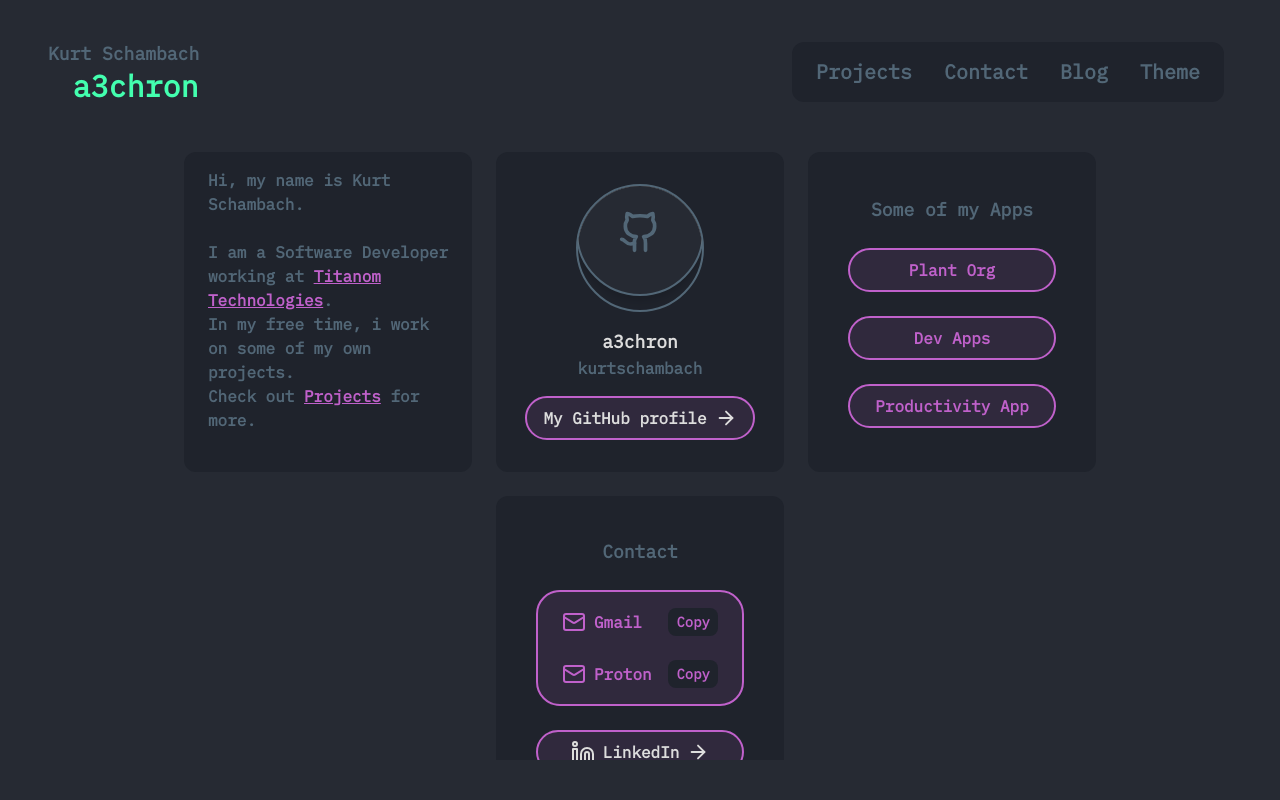
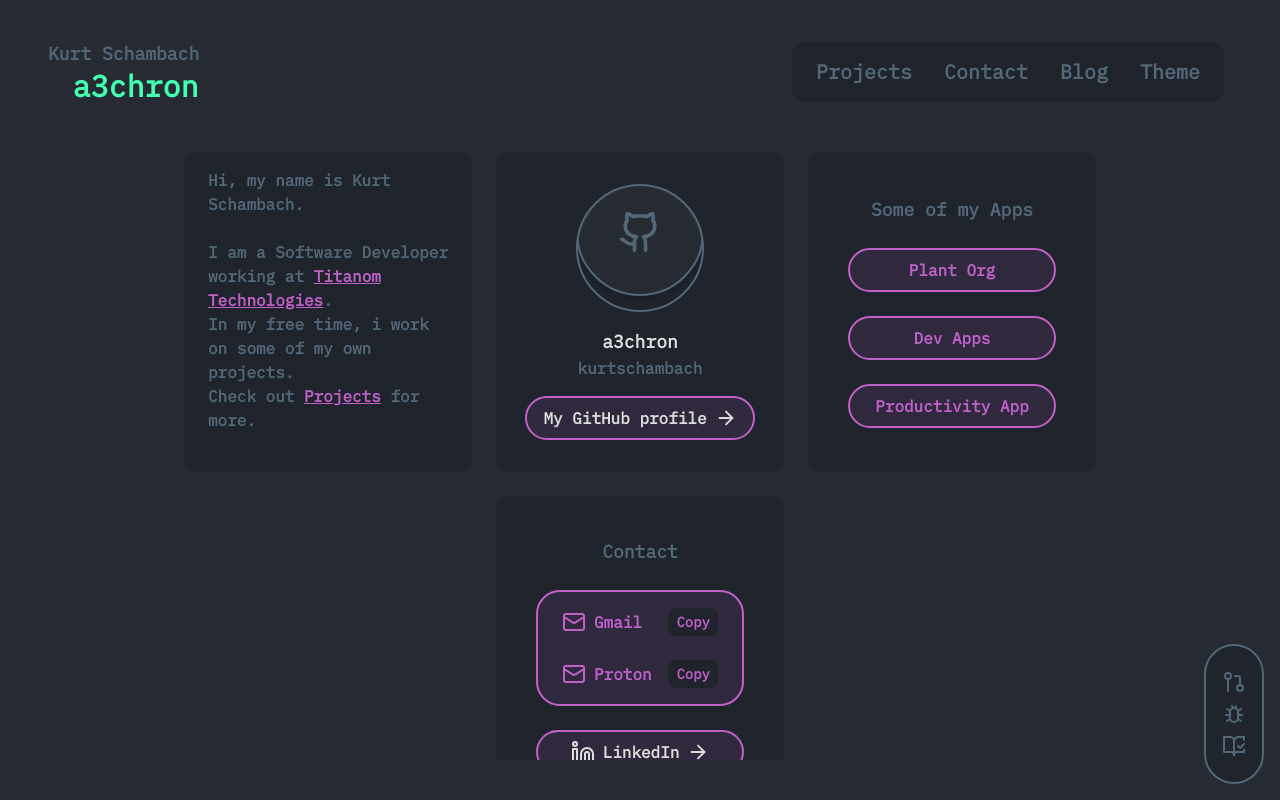
Before and after one commit to kurtschambach/portfolio, a Next.js app: page / in a window 1280 px wide. Built offline with nearby package versions, Linux system fonts and the light colour scheme; grey boxes are pictures that could not be loaded; what tailwindcss-debug-screens would draw is missing.

Commit message:
feat: added github actions again

```diff
--- a/app/layout.tsx
+++ b/app/layout.tsx
@@ -3,6 +3,7 @@ import { Metadata } from "next";
 import { Analytics } from "@vercel/analytics/react";
 import Link from "next/link";
 import Navigation from "@/app/components/navigation";
+import GithubActions from "@/app/components/github-actions";
 
 export const metadata: Metadata = {
 	title: {
@@ -87,6 +88,9 @@ export default function RootLayout({
 						<Navigation />
 					</div>
 					<div className="w-full h-full overflow-y-scroll scrollbar-thin scrollbar-track-bg scrollbar-thumb-text">
+						<div className="absolute z-40 right-2 md:right-4 bottom-2 md:bottom-4 rounded-full bg-dark-bg/80 backdrop-blur-xl text-text p-4 md:py-6 hidden md:flex flex-col items-center justify-center border-2 border-text">
+							<GithubActions />
+						</div>
 						{children}
 					</div>
 				</div>
```
